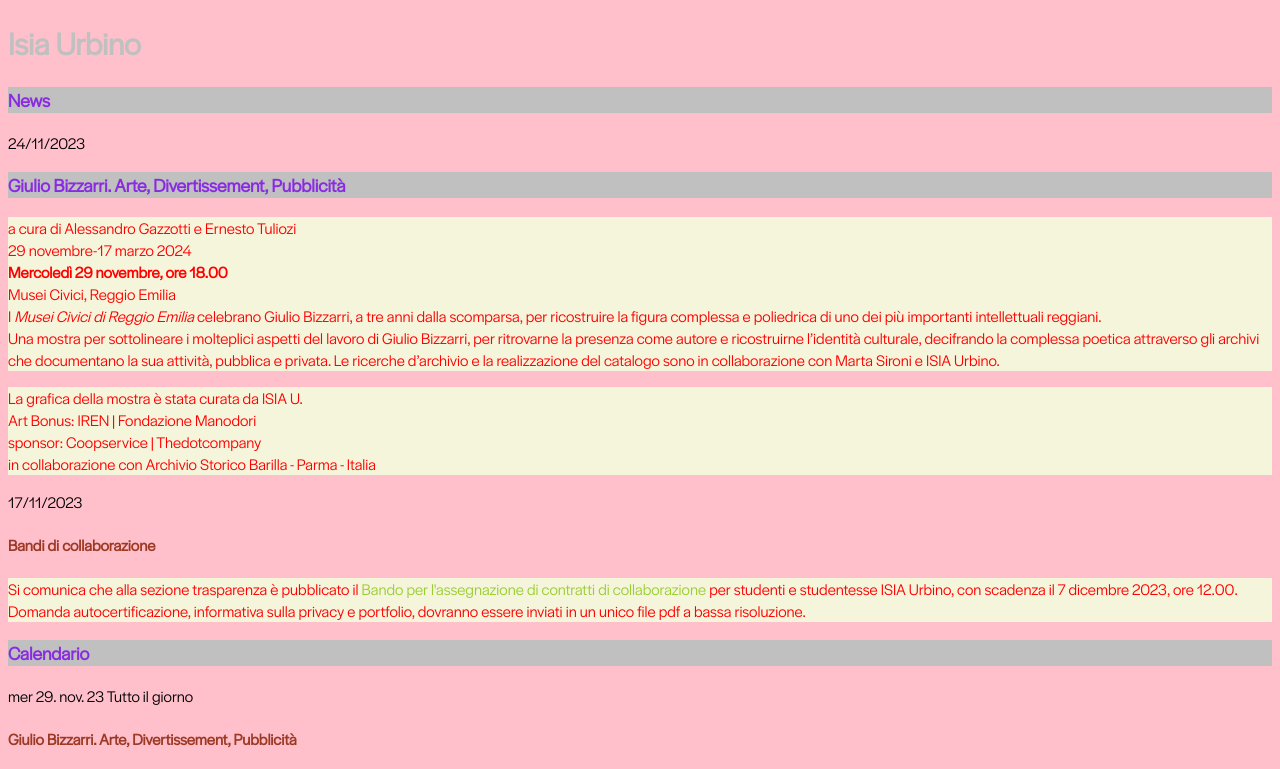
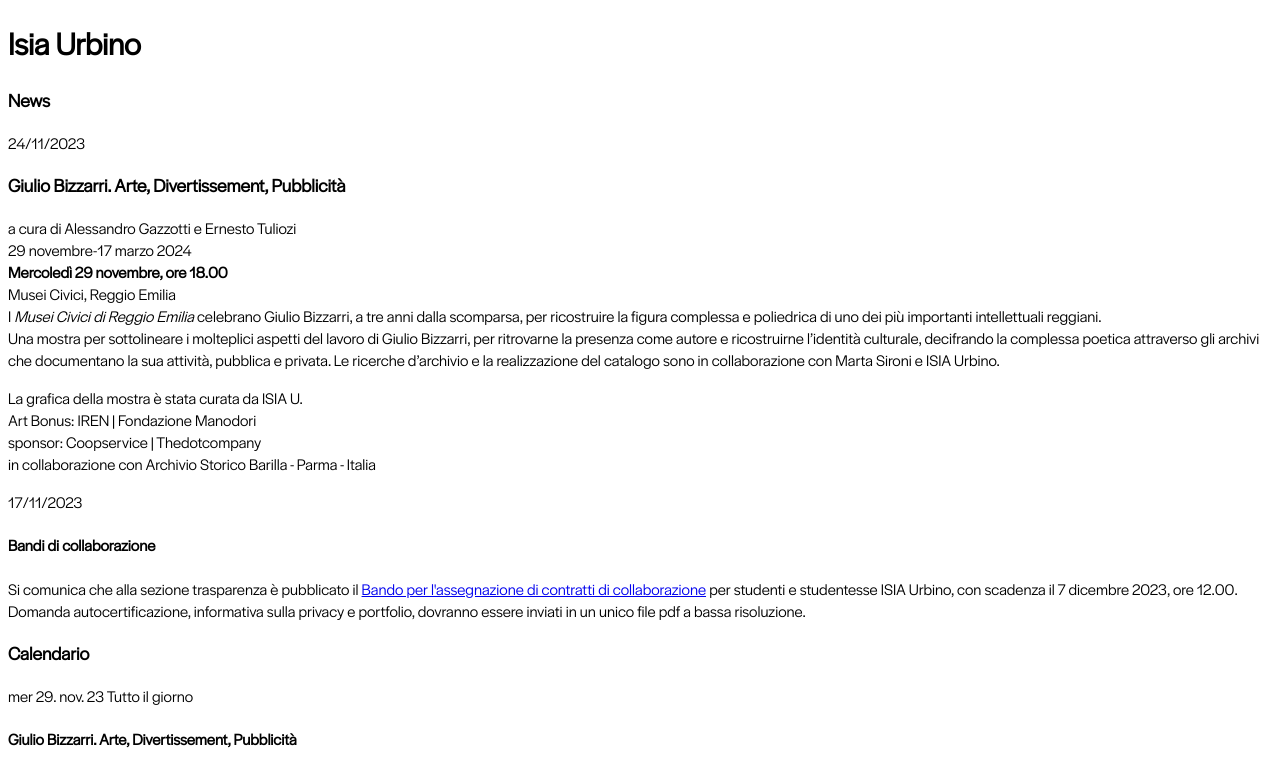
Before and after one commit to enricoarduini/ilsito, a plain HTML site: page index.html in a window 1280 px wide. Shown: the top 769 px of the page. Drawn offline with Linux system fonts and the light colour scheme; grey boxes are pictures that could not be loaded.

Commit message:
eliminati colori

```diff
--- a/style.css
+++ b/style.css
@@ -2,30 +2,19 @@ body {
     font-family: 'HalyardDis_ISIAU Bk';
 }
 h1 {
-color: silver;
 }
 body {
-    background-color: pink;
 }
 h3 {
-    background-color: silver;
-    color: blueviolet;
 }
 p
 {
-    background-color: beige;
-    color: #ff0000;
 }
 h4 {
-    color: #9C3924;
 }
 a {
-    color: yellowgreen;
-    text-decoration: none;
 }
 a:hover {
-    color: aqua;
-    background-color: #ff0000;
     text-decoration: underline;
     font-weight: 700;
     font-style: italic;
```
